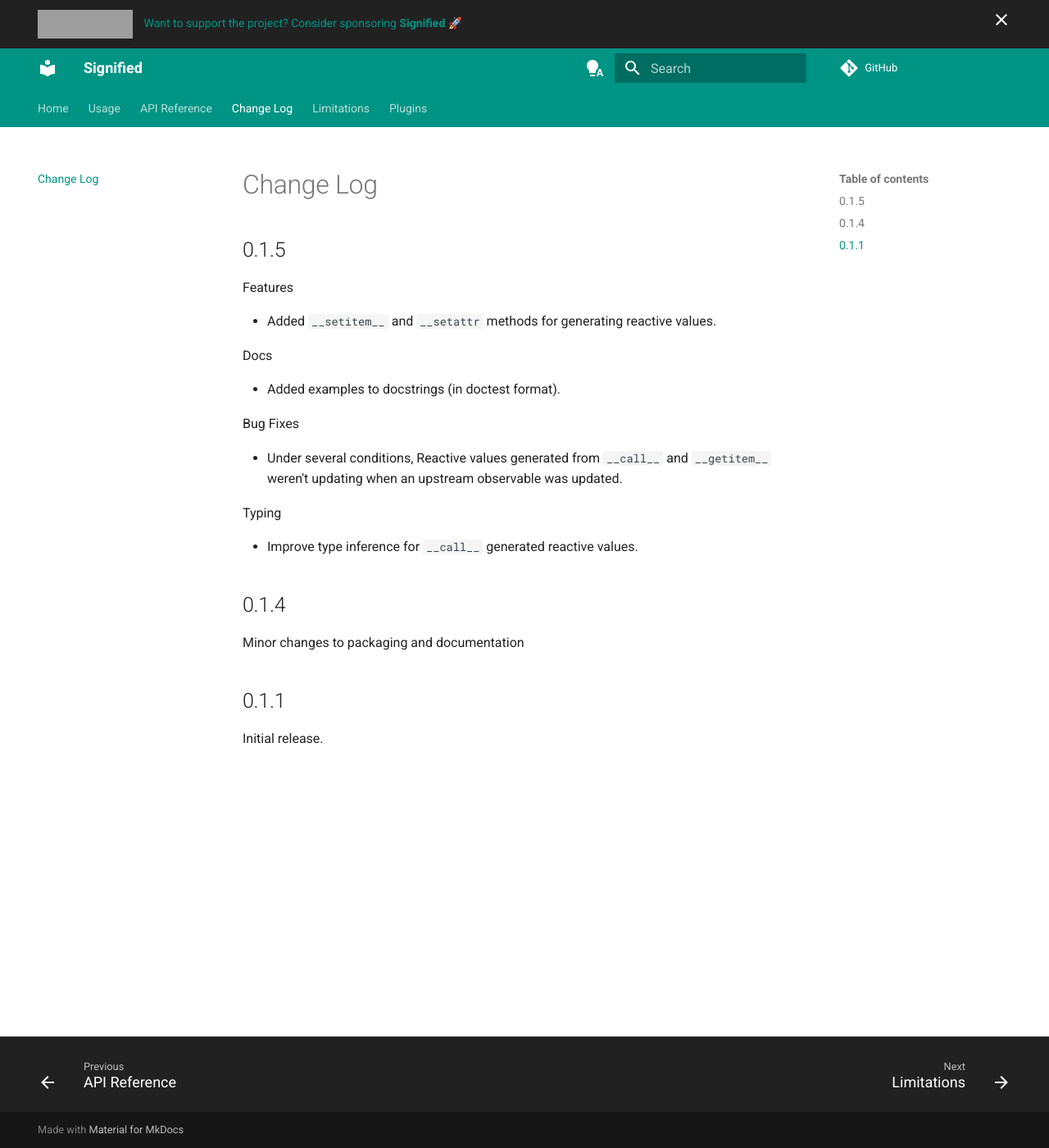
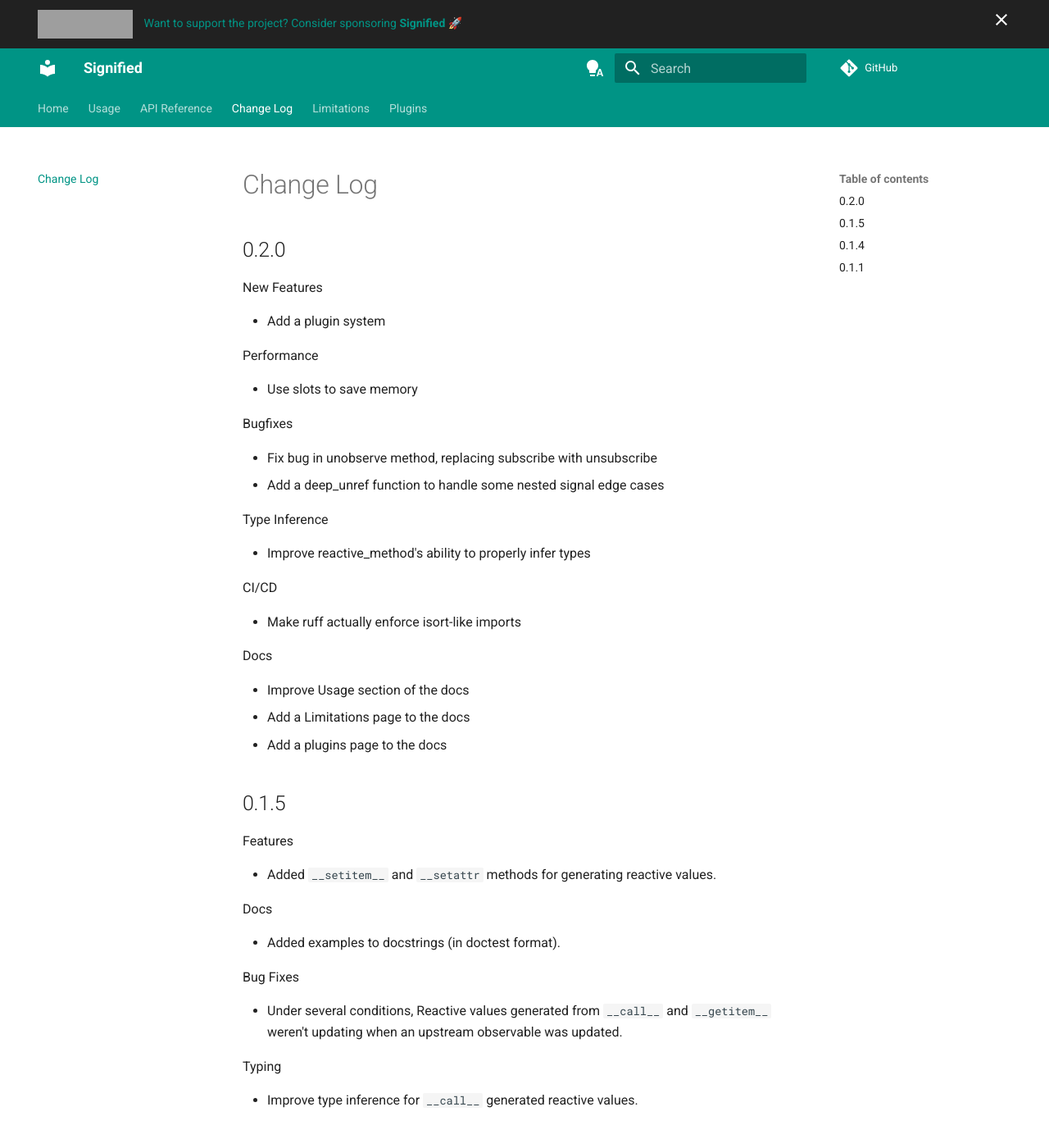
Before and after one commit to dougmercer/signified, an MkDocs documentation site: the page built from docs/changes.md, in a window 1280 px wide and 1400 px high. Shown: the whole window at 82% size. Built offline with MkDocs 1.6.1 and Material for MkDocs 9.7.7, drawn with Linux system fonts in a browser that asks for light colours; comment, search, counter and statistics services are not loaded; grey boxes are pictures that could not be loaded.

Commit message:
add release notes for 0.2.0

```diff
--- a/docs/changes.md
+++ b/docs/changes.md
@@ -1,4 +1,33 @@
 # Change Log
+
+## 0.2.0
+
+New Features
+
+* Add a plugin system
+
+Performance
+
+* Use slots to save memory
+
+Bugfixes
+
+* Fix bug in unobserve method, replacing subscribe with unsubscribe
+* Add a deep_unref function to handle some nested signal edge cases
+
+Type Inference
+
+* Improve reactive_method's ability to properly infer types
+
+CI/CD
+
+* Make ruff actually enforce isort-like imports
+
+Docs
+
+* Improve Usage section of the docs
+* Add a Limitations page to the docs
+* Add a plugins page to the docs
 
 ## 0.1.5
 
```
